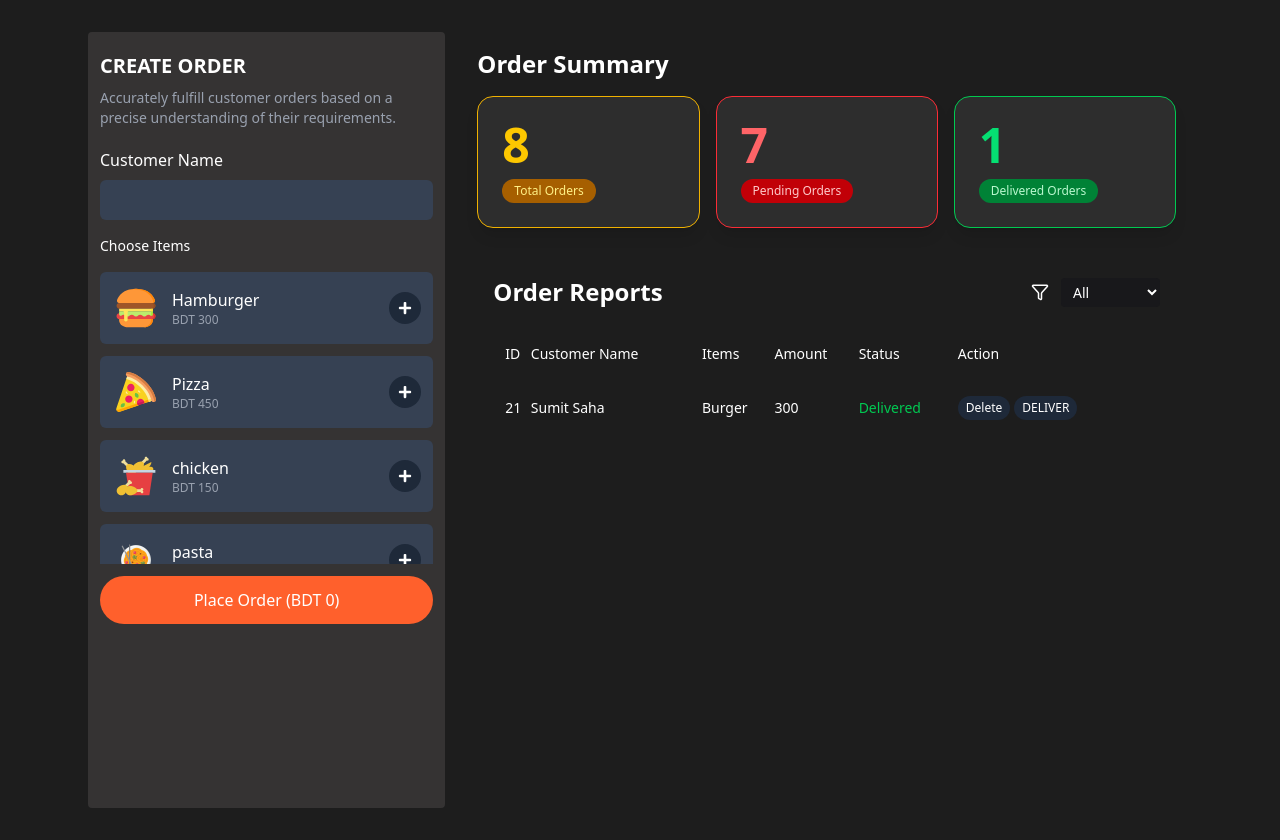
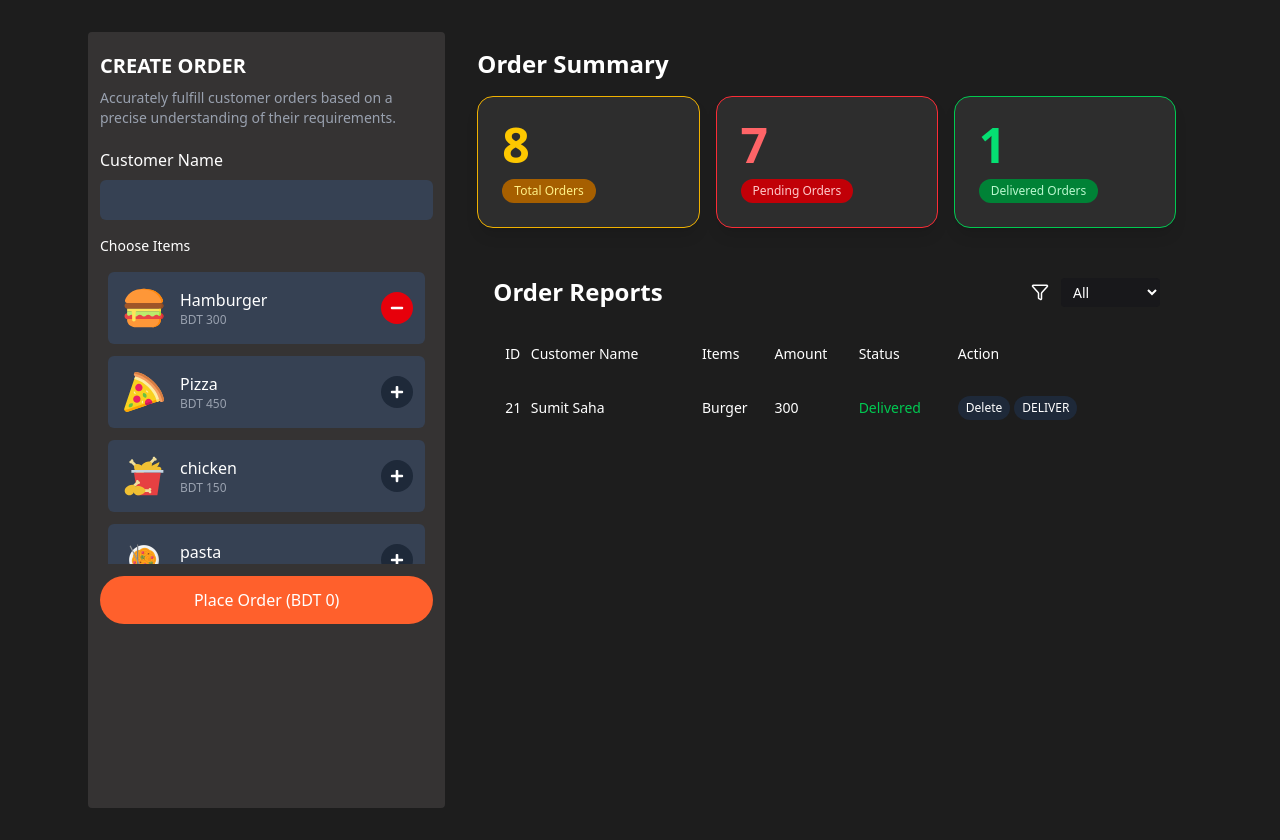
Before and after one commit to Md-Asikul-Islam/Food-Valley, a React (Vite) app: page / in a window 1280 px wide. Both pictures are taken after a click on the button 405 px from the left and 308 px from the top of the page. Built offline with nearby package versions, Linux system fonts and the light colour scheme; grey boxes are pictures that could not be loaded.

Commit message:
adding a toggle function for button

```diff
--- a/src/components/DashBoard.jsx
+++ b/src/components/DashBoard.jsx
@@ -1,21 +1,34 @@
-import React from "react";
+import React, { useState } from "react";
 import CreateOrder from "./CreateOrder";
 import OrderItems from "./OrderItems";
-import OrderSummary from './OrderSummary'
+import OrderSummary from './OrderSummary';
 import OrderReportSection from "./OrderReportSection";
 
 function DashBoard() {
+  const [selectedItems, setSelectedItems] = useState([]);
+
+  const handleSelectItem = (itemId) => {
+   setSelectedItems((prevSelected) =>
+    prevSelected.includes(itemId)
+    ? prevSelected.filter((id) => id !== itemId)
+    : [...prevSelected, itemId]
+  )
+  };
+
   return (
     <div className="flex flex-col md:grid md:grid-cols-3 md:grid-rows-3 gap-4 h-auto md:h-[100vh] p-3">
-      {/* Left Section: Create Order & Order Items */}
+      {/* Left Section */}
       <div className="bg-[#353333] rounded px-3 py-5 md:row-start-1 md:row-end-[-1] md:col-span-1">
         <CreateOrder />
-        <OrderItems />
+        <OrderItems
+          selectedItems={selectedItems}
+          onSelectItem={handleSelectItem}
+        />
       </div>
 
-      {/* Right Section: Order Summary & Report */}
+      {/* Right Section */}
       <div className="rounded flex flex-col gap-4 md:col-span-2">
-        <OrderSummary />
+        <OrderSummary selectedItems={selectedItems} />
         <OrderReportSection />
       </div>
     </div>
--- a/src/components/OrderItems.jsx
+++ b/src/components/OrderItems.jsx
@@ -2,15 +2,17 @@ import React from "react";
 import { FaPlus, FaMinus } from "react-icons/fa";
 import { foodItems } from "../data";
 
-function OrderItems() {
+function OrderItems({ selectedItems, onSelectItem }) {
   return (
     <div className="mb-4">
       <label className="block text-sm font-medium mb-2 text-white">
         Choose Items
       </label>
 
-  <div className="max-h-[300px] overflow-y-auto py-2 mb-3 scrollbar-thin scrollbar-thumb-gray-600 scrollbar-track-gray-800 hover:scrollbar-thumb-gray-500 transition-all duration-300 space-y-3">
-    {foodItems.map((item) => (
+      <div className="max-h-[300px] overflow-y-auto py-2 px-2 mb-3 scrollbar-thin scrollbar-thumb-gray-600 scrollbar-track-gray-800 hover:scrollbar-thumb-gray-500 transition-all duration-300 space-y-3">
+        {foodItems.map((item) => {
+          const isSelected = selectedItems.includes(item.id);
+          return (
             <div
               key={item.id}
               className="bg-gray-700 bg-opacity-30 rounded-md p-3 flex flex-col sm:flex-row sm:justify-between sm:items-center gap-3 hover:bg-opacity-40 transition-all duration-300"
@@ -25,26 +27,39 @@ function OrderItems() {
                   />
                 </div>
                 <div>
-            <h3 className="font-medium text-white text-base">{item.name}</h3>
+                  <h3 className="font-medium text-white text-base">
+                    {item.name}
+                  </h3>
                   <p className="text-xs text-gray-400">BDT {item.price}</p>
                 </div>
               </div>
 
               {/* Right Part */}
               <div className="flex items-center space-x-3 justify-end sm:justify-center">
-          <button className="w-8 h-8 bg-gray-800 hover:bg-green-600 rounded-full flex items-center justify-center transition-colors duration-300">
+                <button
+                  onClick={() => onSelectItem(item.id)}
+                  className={`w-8 h-8 rounded-full flex items-center justify-center transition-colors duration-300 ${
+                    isSelected
+                      ? "bg-red-600 hover:bg-red-700"
+                      : "bg-gray-800 hover:bg-green-600"
+                  }`}
+                >
+                  {isSelected ? (
+                    <FaMinus className="text-white text-sm" />
+                  ) : (
                     <FaPlus className="text-white text-sm" />
+                  )}
                 </button>
               </div>
             </div>
-    ))}
+          );
+        })}
       </div>
 
       <button className="w-full bg-[#FF602C] hover:bg-opacity-90 text-white font-medium py-3 rounded-full transition-all duration-300 hover:shadow-lg transform hover:-translate-y-1">
         Place Order (BDT 0)
       </button>
     </div>
-
   );
 }
 
```
Lines whose indentation alone changed are shown as unchanged.
